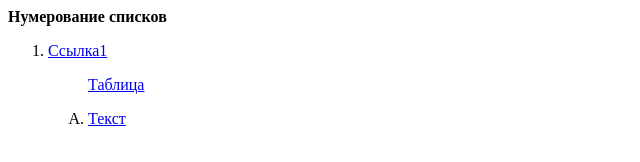
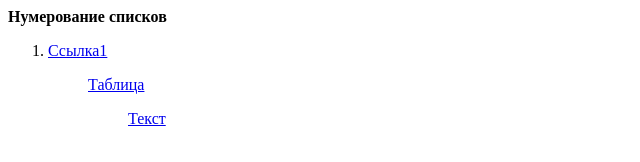
Before and after one commit to Ramilhasan/balametov.github.io, a plain HTML site: page namber.html in a window 1280 px wide. Shown: the whole page, without its empty margins (0-640 px from the left). Drawn offline with Linux system fonts and the light colour scheme.

Commit message:
Update namber.html

```diff
--- a/namber.html
+++ b/namber.html
@@ -8,7 +8,7 @@
   <ol>
     <li><p><a href="balametov.github.io/index.html">Ссылка1</a></p></li>
     <ol type="A" <li><p><a href="balametov.github.io/tablica.html">Таблица</a></p></li>
-    <li><p><a href="balametov.github.io/text.html">Текст</a></p></li>
+    <ol type="a" <li><p><a href="balametov.github.io/text.html">Текст</a></p></li>
   </ol>
  </body>
 </html>
```
